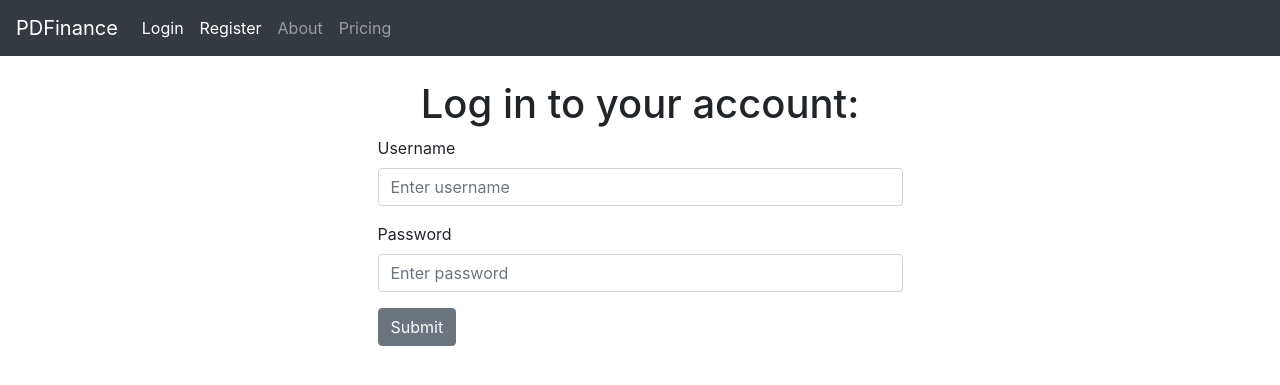
After one commit to l3shen/DjangoProject, a Django app: page /login/ in a window 1280 px wide. The commit adds this page. Shown: the top 385 px of the page. Run offline with Django 3.2, Linux system fonts and the light colour scheme; some libraries are stand-ins or nearby versions.

Commit message:
Added a user login/logout system.

```diff
--- /dev/null
+++ b/authenticate/templates/authenticate/base.html
@@ -0,0 +1,67 @@
+<!doctype html>
+<html lang="en">
+  <head>
+    <!-- Required meta tags -->
+    <meta charset="utf-8">
+    <meta name="viewport" content="width=device-width, initial-scale=1, shrink-to-fit=no">
+
+    <!-- Bootstrap CSS -->
+    <link rel="stylesheet" href="https://stackpath.bootstrapcdn.com/bootstrap/4.3.1/css/bootstrap.min.css" integrity="sha384-ggOyR0iXCbMQv3Xipma34MD+dH/1fQ784/j6cY/iJTQUOhcWr7x9JvoRxT2MZw1T" crossorigin="anonymous">
+
+    <title>Hello, world!</title>
+  </head>
+  <body>
+    <nav class="navbar navbar-expand-lg navbar-dark bg-dark">
+  <a class="navbar-brand" href="{% url 'home'%}">PDFinance</a>
+  <button class="navbar-toggler" type="button" data-toggle="collapse" data-target="#navbarNav" aria-controls="navbarNav" aria-expanded="false" aria-label="Toggle navigation">
+    <span class="navbar-toggler-icon"></span>
+  </button>
+  <div class="collapse navbar-collapse" id="navbarNav">
+    <ul class="navbar-nav">
+      {% if user.is_authenticated %}
+        <li class="nav-item active">
+          <a class="nav-link" href="{% url 'logout' %}">Logout <span class="sr-only">(current)</span></a>
+        </li>
+      {% else %}
+        <li class="nav-item active">
+          <a class="nav-link" href="{% url 'login' %}">Login <span class="sr-only">(current)</span></a>
+        </li>
+        <li class="nav-item active">
+          <a class="nav-link" href="{% url 'register' %}">Register <span class="sr-only">(current)</span></a>
+        </li>
+      {% endif %}
+      <li class="nav-item">
+        <a class="nav-link" href="#">About</a>
+      </li>
+      <li class="nav-item">
+        <a class="nav-link" href="#">Pricing</a>
+      </li>
+    </ul>
+  </div>
+</nav>
+
+
+    <br/>
+    <div class='container'>
+      {% if messages %}
+        {% for message in messages %}
+          <div class="alert alert-warning alert-dismissable" role="alert">
+            <button class="close" data-dismiss="alert">
+              <small><sup>x</sup></small>
+            </button>
+            {{ message }}
+          </div>
+        {% endfor %}
+      {% endif %}
+
+      {% block content %}
+      {% endblock %}
+    </div>
+
+    <!-- Optional JavaScript -->
+    <!-- jQuery first, then Popper.js, then Bootstrap JS -->
+    <script src="https://code.jquery.com/jquery-3.3.1.slim.min.js" integrity="sha384-q8i/X+965DzO0rT7abK41JStQIAqVgRVzpbzo5smXKp4YfRvH+8abtTE1Pi6jizo" crossorigin="anonymous"></script>
+    <script src="https://cdnjs.cloudflare.com/ajax/libs/popper.js/1.14.7/umd/popper.min.js" integrity="sha384-UO2eT0CpHqdSJQ6hJty5KVphtPhzWj9WO1clHTMGa3JDZwrnQq4sF86dIHNDz0W1" crossorigin="anonymous"></script>
+    <script src="https://stackpath.bootstrapcdn.com/bootstrap/4.3.1/js/bootstrap.min.js" integrity="sha384-JjSmVgyd0p3pXB1rRibZUAYoIIy6OrQ6VrjIEaFf/nJGzIxFDsf4x0xIM+B07jRM" crossorigin="anonymous"></script>
+  </body>
+</html>
--- /dev/null
+++ b/authenticate/templates/authenticate/login.html
@@ -0,0 +1,23 @@
+{% extends 'authenticate/base.html' %}
+
+{% block content %}
+
+<h1 class="text-center">Log in to your account:</h1>
+
+<div class="col-md-6 offset-md-3">
+	<form method="POST">
+		{% csrf_token %}
+
+	  <div class="form-group">
+	    <label for="exampleInputEmail1">Username</label>
+	    <input type="text" class="form-control" id="exampleInputEmail1" aria-describedby="emailHelp" placeholder="Enter username" name="username">
+	  </div>
+	  <div class="form-group">
+	    <label for="exampleInputPassword1">Password</label>
+	    <input type="password" class="form-control" id="exampleInputPassword1" placeholder="Enter password" name="password">
+	  </div>
+	  <button type="submit" class="btn btn-secondary">Submit</button>
+	</form>
+</div>
+
+{% endblock %}
--- a/authenticate/urls.py
+++ b/authenticate/urls.py
@@ -4,4 +4,7 @@ from . import views
 urlpatterns = [
 	# The app will contain its own URLs!
 	path('', views.home, name='home'),
+	path('login/', views.login_user, name='login'),
+	path('logout/', views.logout_user, name='logout'),
+	path('register/', views.register_user, name='register'),
 ]
--- a/authenticate/views.py
+++ b/authenticate/views.py
@@ -1,5 +1,53 @@
-from django.shortcuts import render
+from django.shortcuts import render, redirect
+from django.contrib.auth import authenticate, login, logout
+from django.contrib.auth.forms import UserCreationForm
+from django.contrib import messages
 
 def home(request):
 	# Requesting a web page, must pass in to the function.
 	return render(request, 'authenticate/home.html', {}) # Pass in location.
+
+def login_user(request):
+	if request.method == 'POST':
+
+		username = request.POST['username']
+		password = request.POST['password']
+		user = authenticate(request, username=username, password=password)
+
+		if user is not None:
+			login(request, user)
+			messages.success(request, ('You have successfully logged in.'))
+			# Redirect to the home page for now.
+			return redirect('home')
+		else:
+			messages.success(request, ('Error. Please try again.'))
+			return redirect('login')
+
+	else:
+		return render(request, 'authenticate/login.html', {}) # Pass in location.
+
+def logout_user(request):
+	logout(request)
+	messages.success(request, ('Successfully logged out.'))
+	return redirect('home')
+
+def register_user(request):
+	if request.method == 'POST':
+		form = UserCreationForm(request.POST)
+		if form.is_valid():
+			form.save()
+			username = form.cleaned_data['username']
+			password = form.cleaned_data['password1']
+			# Automatically login the user upon registration.
+			user = authenticate(request, username=username, password=password)
+			login(request, user)
+			messages.success(request, ('You have successfully registered.'))
+			return redirect('home')
+	else:
+		form = UserCreationForm()
+
+	# Creat form from user data via POST.
+	context = {'form': form}
+
+	# Pass into the registration page and render.
+	return render(request, 'authenticate/register.html', context)
```
Also changed, not shown: authenticate/templates/authenticate/home.html (+14 -0 lines), authenticate/templates/authenticate/register.html (added, +18 -0 lines), db.sqlite3.
